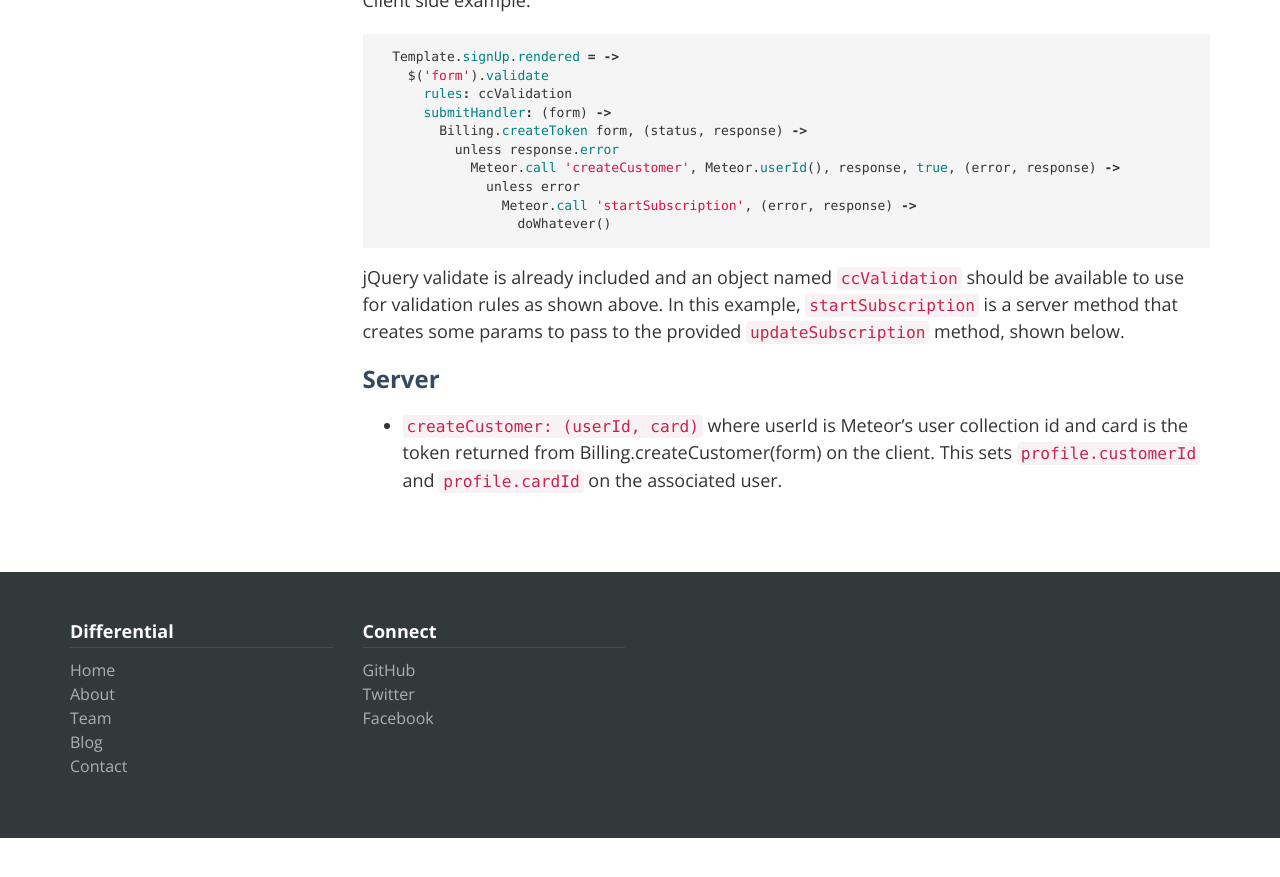
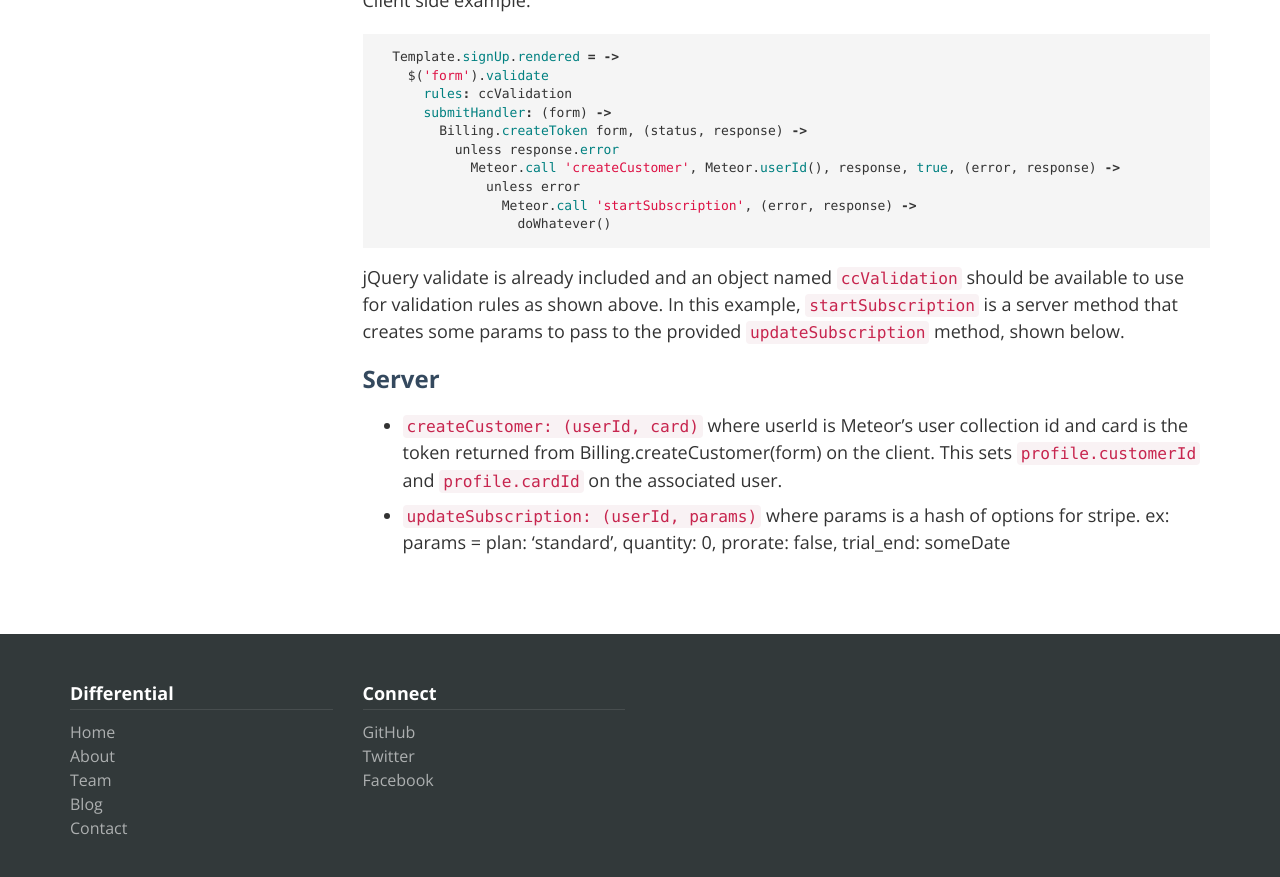
Before and after one commit to Differential/meteor-billing, a Jekyll site: the page built from index.markdown, in a window 1280 px wide and 900 px high, scrolled down 671 px. Shown: the top 877 px of the window. Built offline with Jekyll 4.4.1, drawn with Linux system fonts in a browser that asks for light colours; nearby versions of some CDN libraries; Markdown is read by kramdown in place of the engine named in the settings; before the commit the page ends 1509 px from its top, so only the background shows below that.

Commit message:
Update index.markdown

```diff
--- a/index.markdown
+++ b/index.markdown
@@ -32,3 +32,4 @@ jQuery validate is already included and an object named `ccValidation` should be
 
 ### Server
 * `createCustomer: (userId, card)` where userId is Meteor's user collection id and card is the token returned from Billing.createCustomer(form) on the client.  This sets `profile.customerId` and `profile.cardId` on the associated user.
+* `updateSubscription: (userId, params)` where params is a hash of options for stripe.  ex: params = plan: 'standard', quantity: 0, prorate: false, trial_end: someDate
```
